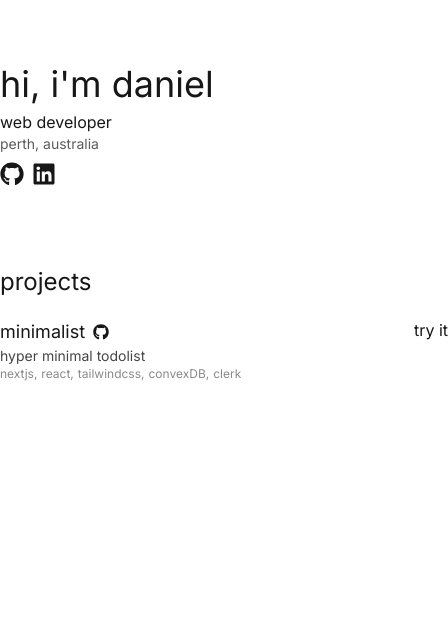
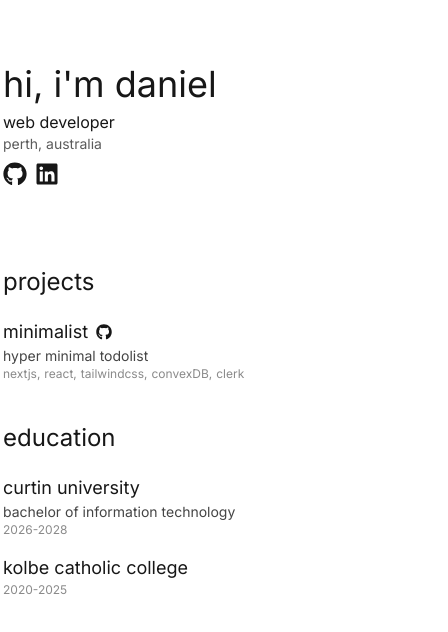
Before and after one commit to 2concrete/portfolio, a Next.js app: page / in a window 390 px wide. Shown: the top 632 px of the page, 448 px wide, since content can reach past the window. Built offline with nearby package versions, Linux system fonts and the light colour scheme; no server answers.

Commit message:
added education section

```diff
--- /dev/null
+++ b/app/components/Education.tsx
@@ -0,0 +1,23 @@
+const Education = () => {
+  return (
+    <div className="lg:text-right md:text-left">
+      <p className="text-2xl mb-5">education</p>
+      <div className="flex flex-col gap-4">
+        <span>
+          <p className="text-lg">curtin university</p>
+          <p className="text-sm opacity-80">
+            bachelor of information technology
+          </p>
+          <p className="text-xs opacity-50">2026-2028</p>
+        </span>
+        <span>
+          <p className="text-lg">kolbe catholic college</p>
+          <p className="text-sm opacity-80"></p>
+          <p className="text-xs opacity-50">2020-2025</p>
+        </span>
+      </div>
+    </div>
+  );
+};
+
+export default Education;
--- a/app/components/ProjectSection.tsx
+++ b/app/components/Projects.tsx
@@ -1,6 +1,6 @@
 import { FaGithub } from "react-icons/fa";
 
-const ProjectSection = () => {
+const Projects = () => {
   const projects = [
     {
       title: "minimalist",
@@ -10,15 +10,19 @@ const ProjectSection = () => {
   ];
 
   return (
-    <div>
+    <div className="mb-10">
       <p className="text-2xl mb-5">projects</p>
       {projects.map((project) => {
         return (
           <div key={project.title} className="flex justify-between">
             <div className="flex-col flex">
               <span className="flex items-center gap-2">
-                {" "}
-                <p className="text-lg">{project.title}</p>
+                <a
+                  href="https://minimalist.ws"
+                  className="text-lg hover:opacity-70 transition-all"
+                >
+                  {project.title}
+                </a>
                 <a href="https://github.com/2concrete/minimalist-v2">
                   <FaGithub className="size-4 cursor-pointer hover:opacity-70 transition-all" />
                 </a>
@@ -28,7 +32,7 @@ const ProjectSection = () => {
               <div className="flex gap-1">
                 {project.tags.map((tag, idx) => {
                   return (
-                    <div className="text-xs opacity-50 rounded" key={tag}>
+                    <div className="text-xs opacity-50" key={tag}>
                       {tag}
                       {idx < project.tags.length - 1 ? "," : ""}
                     </div>
@@ -36,14 +40,7 @@ const ProjectSection = () => {
                 })}
               </div>
             </div>
-            <div className="flex gap-2">
-              <a
-                href="https://minimalist.ws"
-                className="cursor-pointer hover:opacity-70 transition-all h-fit"
-              >
-                try it
-              </a>
-            </div>
+            <div className="flex gap-2"></div>
           </div>
         );
       })}
@@ -51,4 +48,4 @@ const ProjectSection = () => {
   );
 };
 
-export default ProjectSection;
+export default Projects;
--- a/app/page.tsx
+++ b/app/page.tsx
@@ -1,17 +1,19 @@
-import ProjectSection from "./components/ProjectSection";
+import Education from "./components/Education";
+import ProjectSection from "./components/Projects";
 import RandomCat from "./components/RandomCat";
 import Top from "./components/Top";
 
 export default function Home() {
   return (
     <>
-      <main className="lg:w-2xl md:w-2xl sm:w-xl w-md mx-auto mt-16 font-[Inter] flex flex-col gap-20">
+      <main className="lg:w-2xl md:w-2xl sm:w-xl w-sm mx-auto mt-16 font-[Inter] flex flex-col gap-20">
         <section className="flex justify-between">
           <Top />
           <RandomCat />
         </section>
-        <section>
+        <section className="gap-10 lg:flex lg:justify-between md:justify-between">
           <ProjectSection />
+          <Education />
         </section>
       </main>
     </>
```
